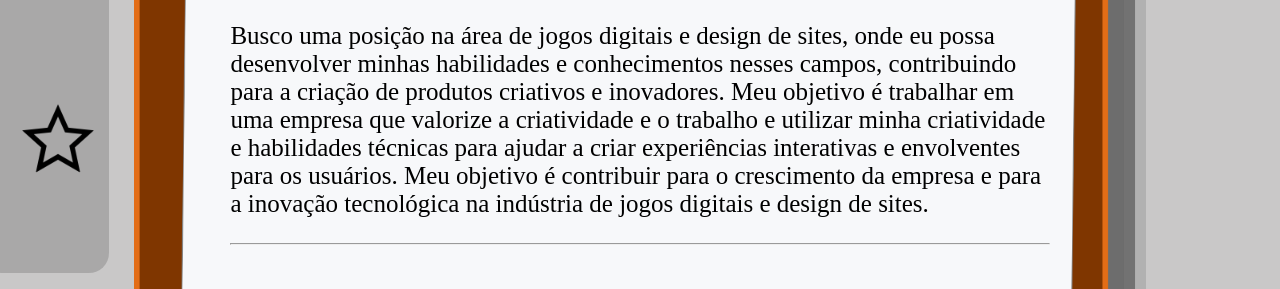
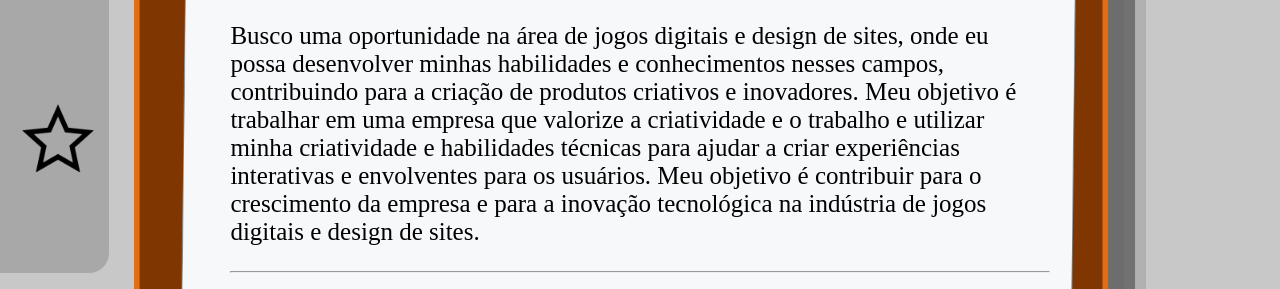
Before and after one commit to Mirela-Viana/Curriculo-lingMarcacao, a plain HTML site: page index.html in a window 1280 px wide. Shown: the part 511-800 px from the top of the page. Drawn offline with Linux system fonts and the light colour scheme.

Commit message:
Correção de texto

```diff
--- a/index.html
+++ b/index.html
@@ -141,7 +141,7 @@ Contato (E-mail): mirelaviana.melo@gmail.com
     <hr>
     <div>
     <h2>Objetivo profissional</h2>
-    <p>Busco uma posição na área de jogos digitais e design de sites, onde eu possa desenvolver minhas habilidades e
+    <p>Busco uma oportunidade na área de jogos digitais e design de sites, onde eu possa desenvolver minhas habilidades e
         conhecimentos nesses campos, contribuindo para a criação de produtos criativos e inovadores. Meu objetivo é
         trabalhar em uma empresa que valorize a criatividade e o trabalho e utilizar minha criatividade e habilidades
         técnicas para ajudar a criar experiências interativas e envolventes para os usuários. Meu objetivo é contribuir
```
